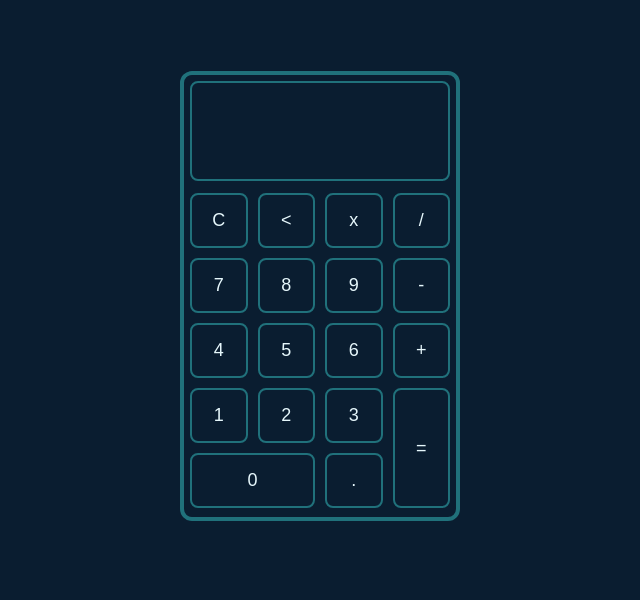
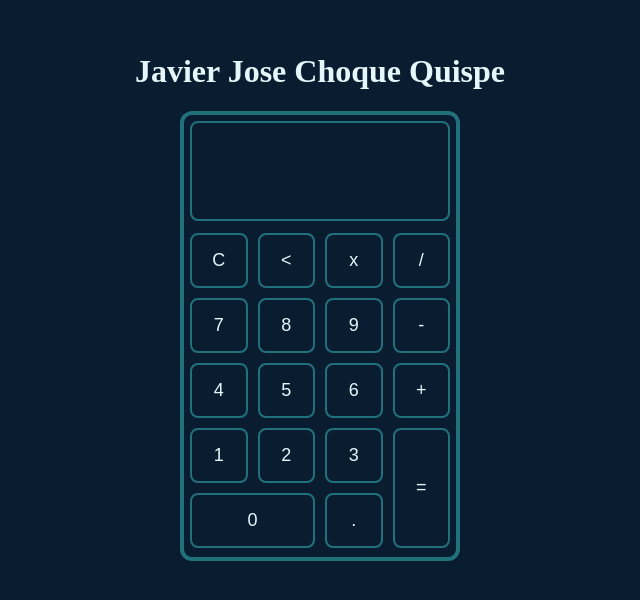
Before and after one commit to Ryuk-010/Practica_Calculadora, a plain HTML site: page index.html in a window 1280 px wide. Shown: the part 104-704 px from the top of the page, without its empty margins (320-960 px from the left). Drawn offline with Linux system fonts and the light colour scheme.

Commit message:
Añadiendo titulo-h1-title

```diff
--- a/index.html
+++ b/index.html
@@ -7,6 +7,7 @@
 </head>
 <body>
     <div class="contenedor">
+        <h1>Javier Jose Choque Quispe</h1>
         <div class="calculadora">
             <div class="display">
                 <input type="text" id="pantalla" disabled >
--- a/styles.css
+++ b/styles.css
@@ -21,6 +21,7 @@ html,body{
     display:flex;
     align-items:center;
     justify-content:center;
+    flex-direction: column;
     padding:20px;
 }
 
```
Lines whose indentation alone changed are shown as unchanged.
